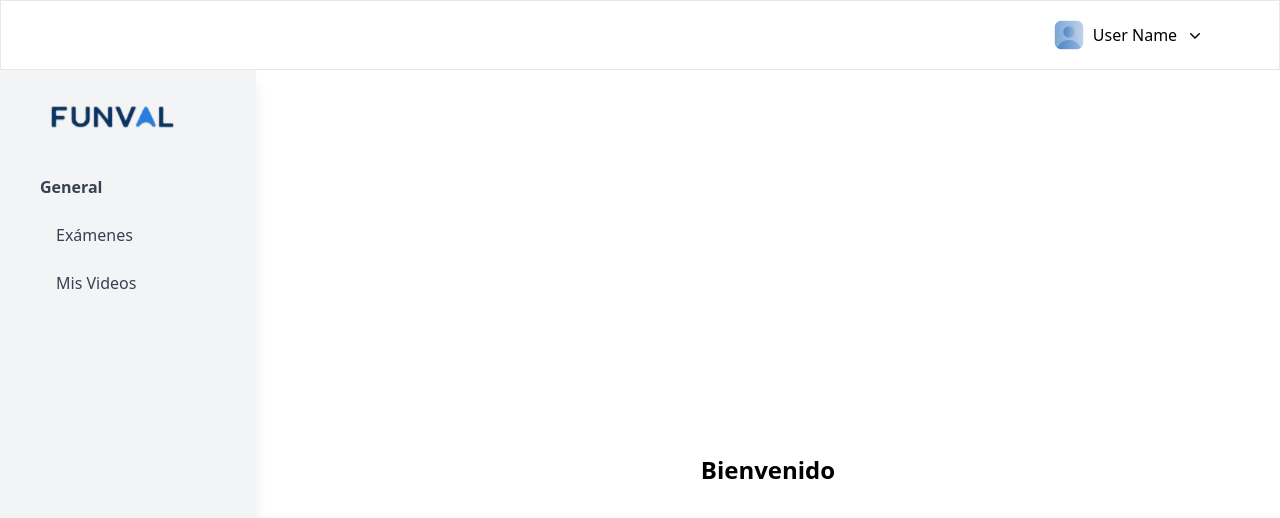
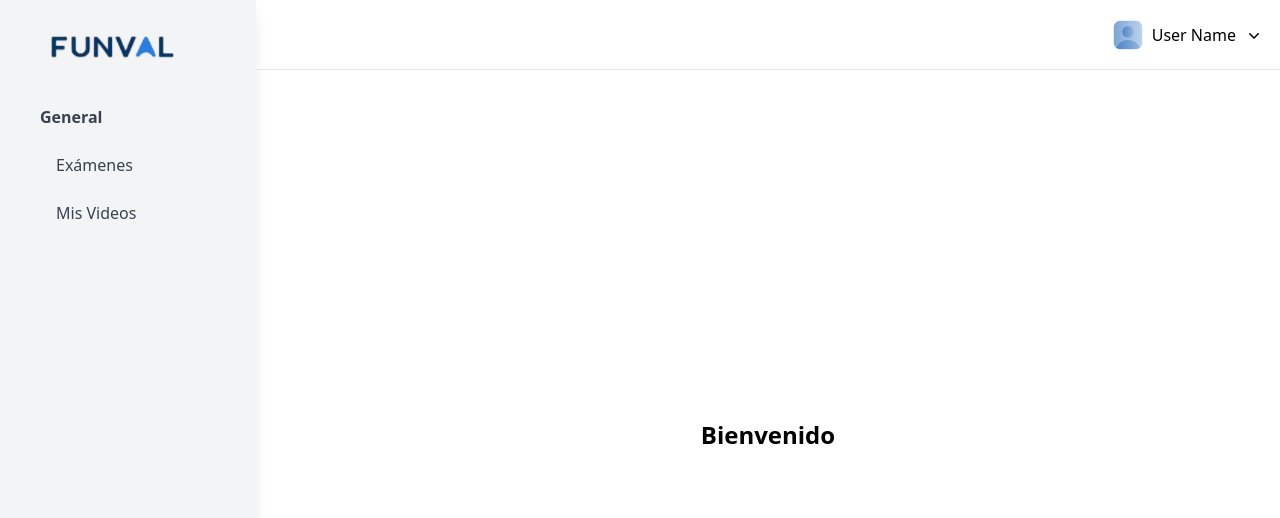
Before and after one commit to Aesaltos2/proyecto_clase, a React (Vite) app: page / in a window 1280 px wide. Shown: the top 518 px of the page. Built offline with nearby package versions, Linux system fonts and the light colour scheme.

Commit message:
Update NavBar and page

```diff
--- a/src/Pages/Student/DashboardPageStudent.jsx
+++ b/src/Pages/Student/DashboardPageStudent.jsx
@@ -4,10 +4,10 @@ import Navbar from '../../components/Navbar';
 
 export default function DashboardPageStudent() {
   return (
-    <div className="h-screen flex-col overflow-hidden">
-      <Header className="w-full" />
-      <div className="flex flex-1">
-        <Navbar className="w-1/4" />
+    <div className="h-screen flex overflow-hidden">
+      <Navbar className="w-1/4" />
+      <div className="flex flex-1 flex-col">
+        <Header className="w-full flex-shrink-0" />
         <div className="flex-1 flex items-center justify-center">
           <h1 className="text-2xl font-bold">Bienvenido</h1>
         </div>
--- a/src/components/Header.jsx
+++ b/src/components/Header.jsx
@@ -5,8 +5,8 @@ const Header = () => {
   const [showModal, setShowModal] = useState(false);
 
   return (
-    <header className="w-screen h-[70px] border  flex justify-end">
-      <div className="w-[300px] h-full flex justify-center gap-2 items-center ">
+    <header className="w-full h-[70px] border-b flex justify-end items-center">
+      <div className="px-4 h-full flex justify-center gap-2 items-center ">
         <figure>
           <img
             src="/public/logos del header/usuario_default.png"
```
